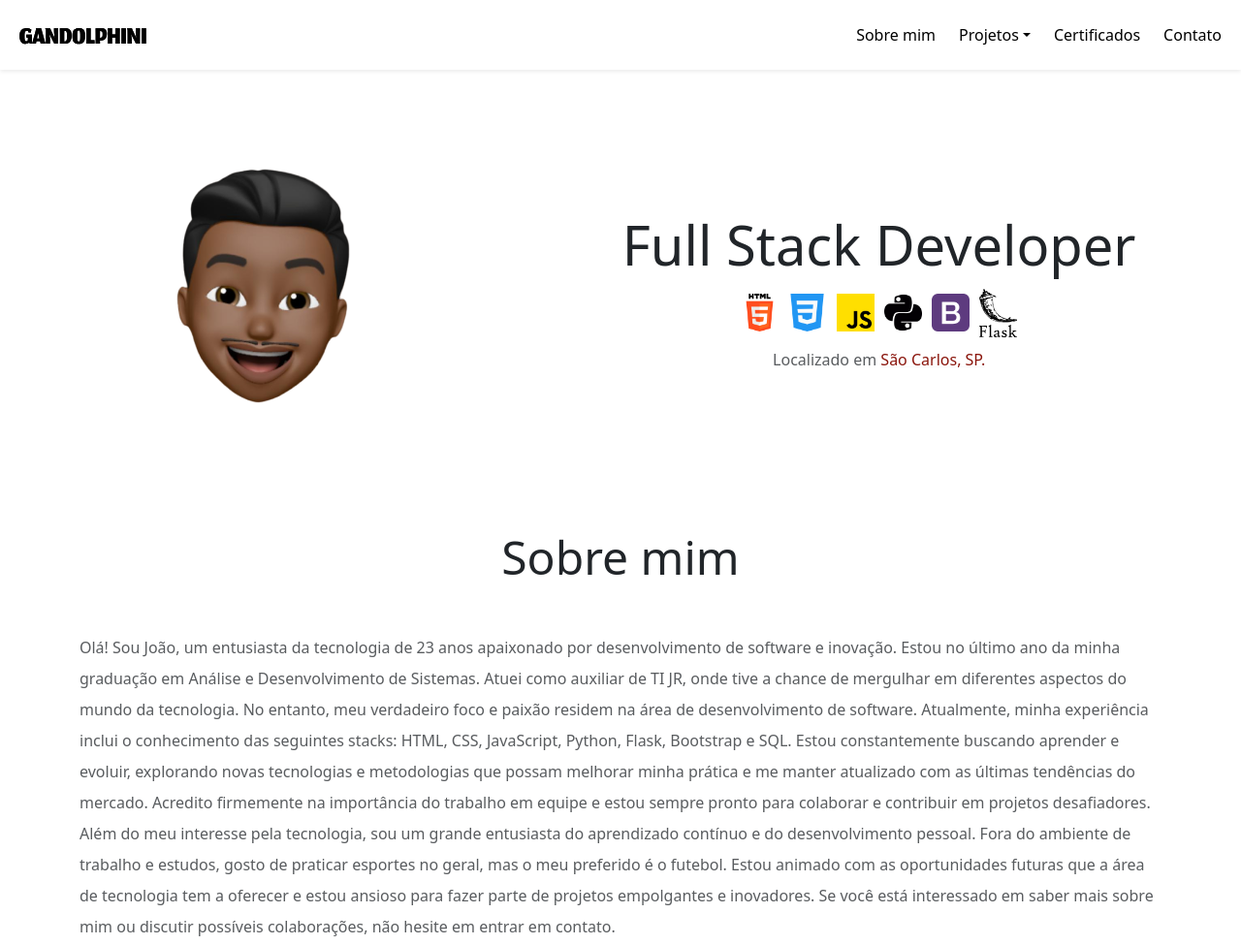
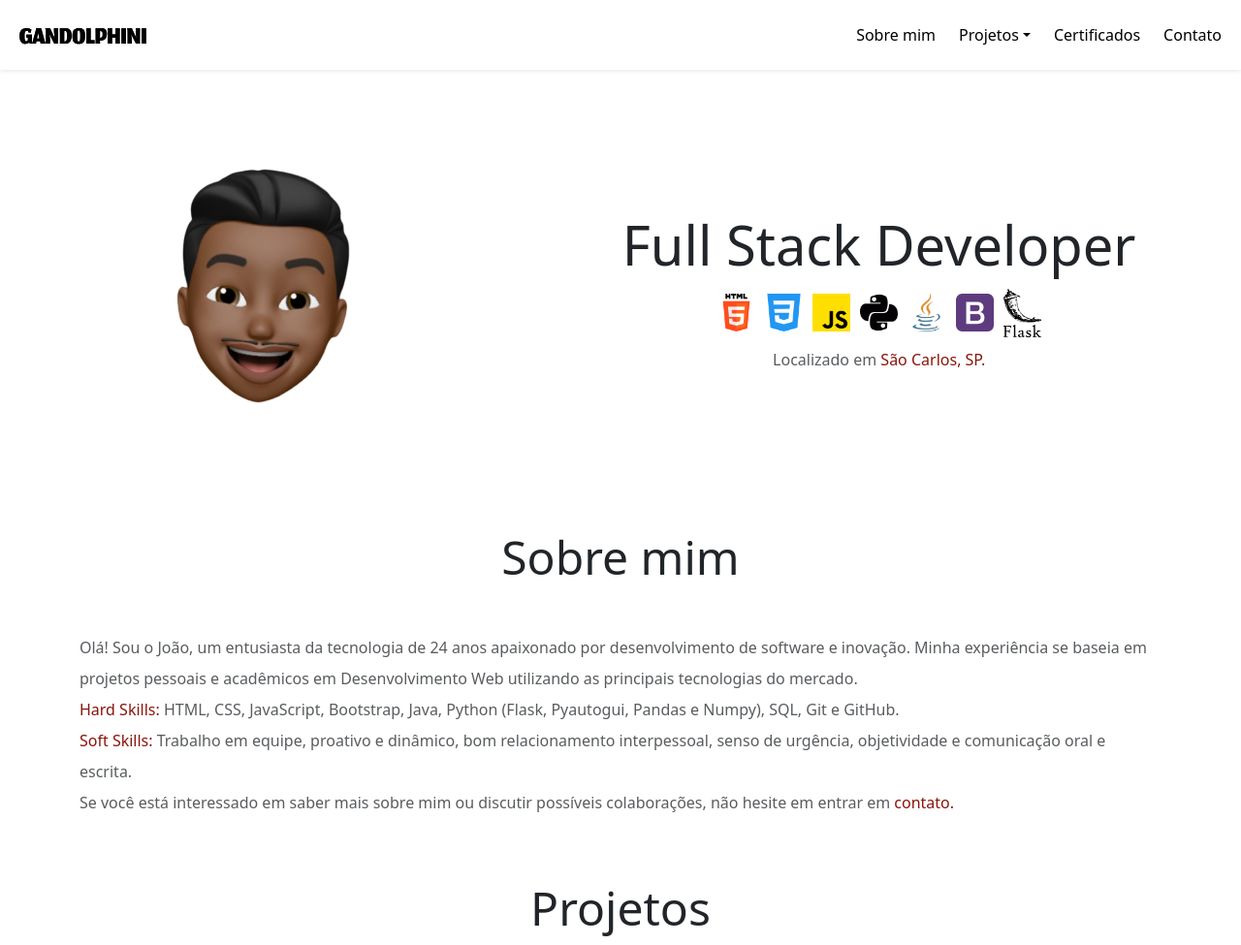
Before and after one commit to Gandolphini/Portf-lio, a plain HTML site: page index.html in a window 1280 px wide. Shown: the top 975 px of the page at 97% size. Drawn offline with nearby package versions, Linux system fonts and the light colour scheme.

Commit message:
Mudança da sessão Sobre mim e estilização footer

```diff
--- a/css/style.css
+++ b/css/style.css
@@ -12,3 +12,7 @@
     -ms-transform: scale(1.3);
     transform: scale(1.3);
   }
+
+  .list-unstyled li a{
+    text-decoration: none;
+  }
--- a/index.html
+++ b/index.html
@@ -72,6 +72,7 @@
                     <img class="tecnologias" src="img/tecnologias/css-3.png" alt="css">
                     <img class="tecnologias" src="img/tecnologias/js.png" alt="JavaScript">
                     <img class="tecnologias" src="img/tecnologias/logotipo-da-linguagem-python.png" alt="Python">
+                    <img class="tecnologias" src="img/tecnologias/java.png" alt="Java">
                     <img class="tecnologias" src="img/tecnologias/bootstrap.png" alt="Bootstrap">
                     <img class="tecnologias" src="img/tecnologias/flask.svg" alt="Flask">
                  </div>
@@ -89,32 +90,16 @@
                 <h2 class="display-5 mt-5 mb-5">Sobre mim</h2>
 
 
-                <p class="text-body-secondary lh-lg text-start ">Olá! Sou João, um entusiasta da tecnologia
-                    de 23 anos
-                    apaixonado por desenvolvimento de software e inovação. Estou no último ano da minha
-                    graduação em Análise e Desenvolvimento de Sistemas.
-                    Atuei como auxiliar de TI JR, onde tive a chance de mergulhar em diferentes aspectos
-                    do
-                    mundo da tecnologia. No entanto, meu verdadeiro foco e paixão residem na área de desenvolvimento
-                    de
-                    software.
-                    Atualmente, minha experiência inclui o conhecimento das seguintes stacks: HTML, CSS, JavaScript,
-                    Python, Flask, Bootstrap e SQL.
-                    Estou constantemente buscando aprender e evoluir, explorando novas tecnologias e metodologias
-                    que
-                    possam melhorar minha prática e me manter atualizado com as últimas tendências do mercado.
-                    Acredito
-                    firmemente na importância do trabalho em equipe e estou sempre pronto para colaborar e
-                    contribuir em
-                    projetos desafiadores.
-                    Além do meu interesse pela tecnologia, sou um grande entusiasta do aprendizado contínuo e do
-                    desenvolvimento pessoal. Fora do ambiente de trabalho e estudos, gosto de praticar esportes no
-                    geral, mas o meu preferido é o futebol.
-                    Estou animado com as oportunidades futuras que a área de tecnologia tem a oferecer e estou
-                    ansioso
-                    para fazer parte de projetos empolgantes e inovadores. Se você está interessado em saber mais
+                <p class="text-body-secondary lh-lg text-start ">Olá! Sou o João, um entusiasta da tecnologia
+                    de 24 anos
+                    apaixonado por desenvolvimento de software e inovação. Minha experiência se baseia em projetos pessoais e acadêmicos em Desenvolvimento Web
+                    utilizando as principais tecnologias do mercado.
+                    <br> <span class="link-underline-light fw-medium" style="color: #8a150c;">Hard Skills:</span> HTML, CSS, JavaScript, Bootstrap, Java, Python (Flask, Pyautogui, Pandas e Numpy), SQL, Git e GitHub. <br>
+                    <span class="link-underline-light fw-medium" style="color: #8a150c;">Soft Skills:</span> Trabalho em equipe, proativo e dinâmico, bom relacionamento interpessoal, senso de urgência, objetividade e comunicação oral e escrita.
+                    <br>
+                    Se você está interessado em saber mais
                     sobre
-                    mim ou discutir possíveis colaborações, não hesite em entrar em contato.
+                    mim ou discutir possíveis colaborações, não hesite em entrar em <a style="color: #8a150c;" class="link-underline-light fw-medium"  href="contato.html" target="_blank" >contato.</a>
                 </p>
 
             </div>
```
Also changed, not shown: img/tecnologias/java.png (added).
